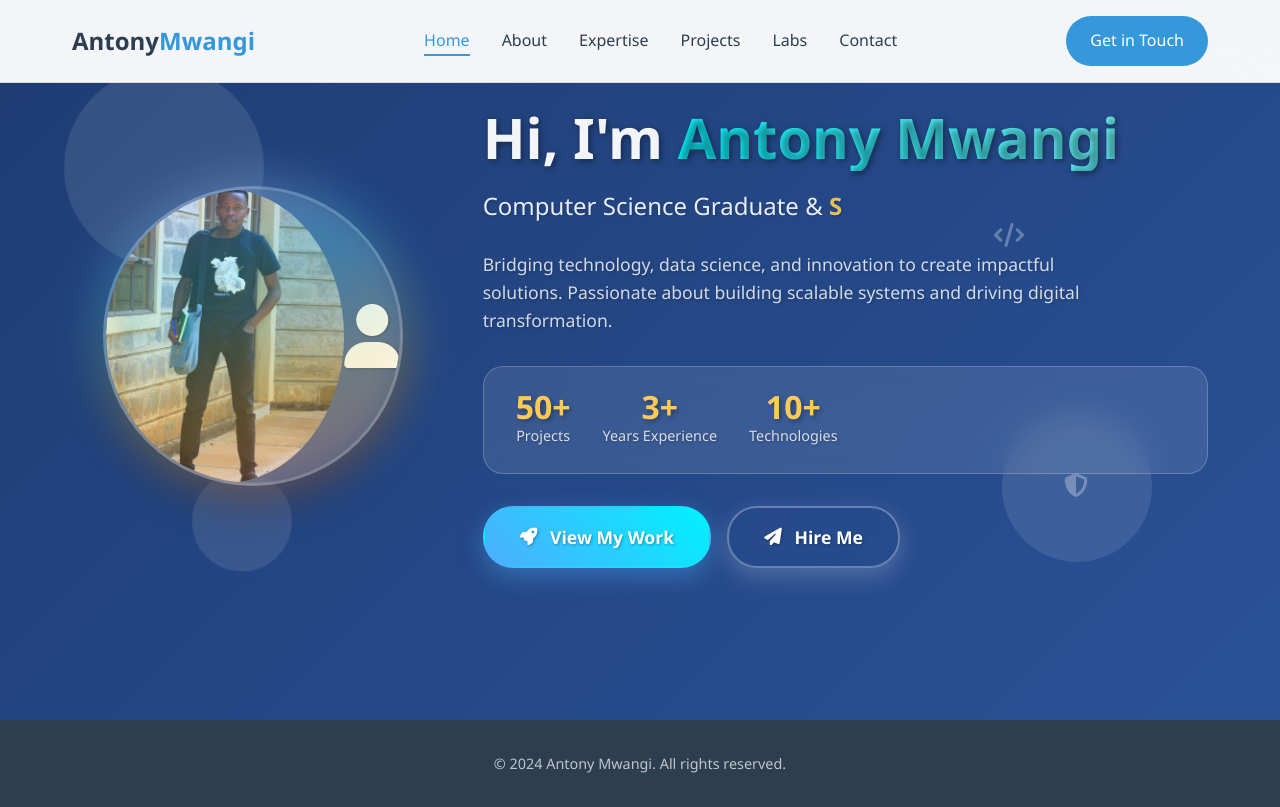
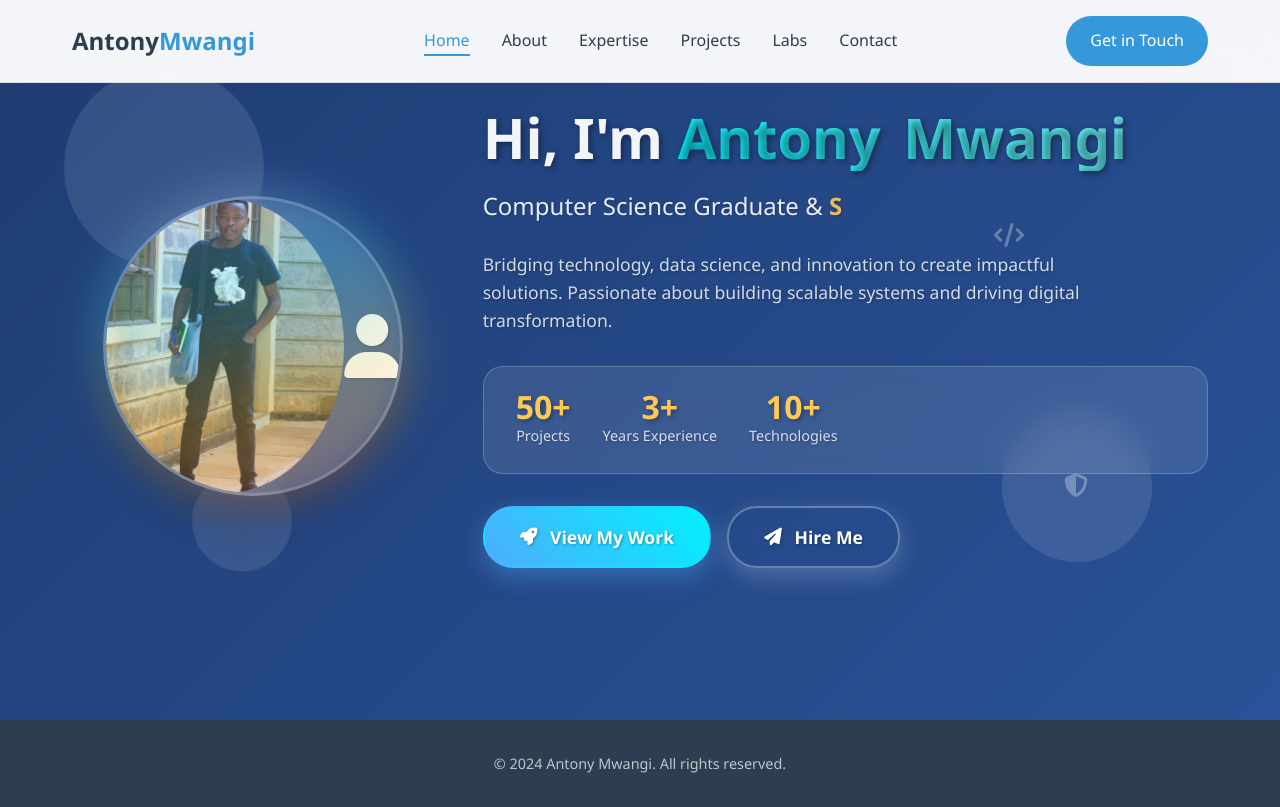
Before and after one commit to CSMwangi/PORTFOLIO-PRO, a plain HTML site: page index.html in a window 1280 px wide. Drawn offline with Linux system fonts and the light colour scheme; files whose address does not match are found by name.

Commit message:
Modify margins and spacing in home section
Adjust layout for profile hero and hero text spacing.

```diff
--- a/style.css
+++ b/style.css
@@ -1085,3 +1085,12 @@ footer {
   color: rgba(255, 255, 255, 0.7);
   font-size: 0.9rem;
 }
+/* Move photo holder down slightly */
+#home.active .profile-hero {
+  margin-top: 20px;
+}
+
+/* Add space between Antony and Mwangi */
+#home.active .hero-text h1 .gradient-text {
+  word-spacing: 8px;
+}
```
